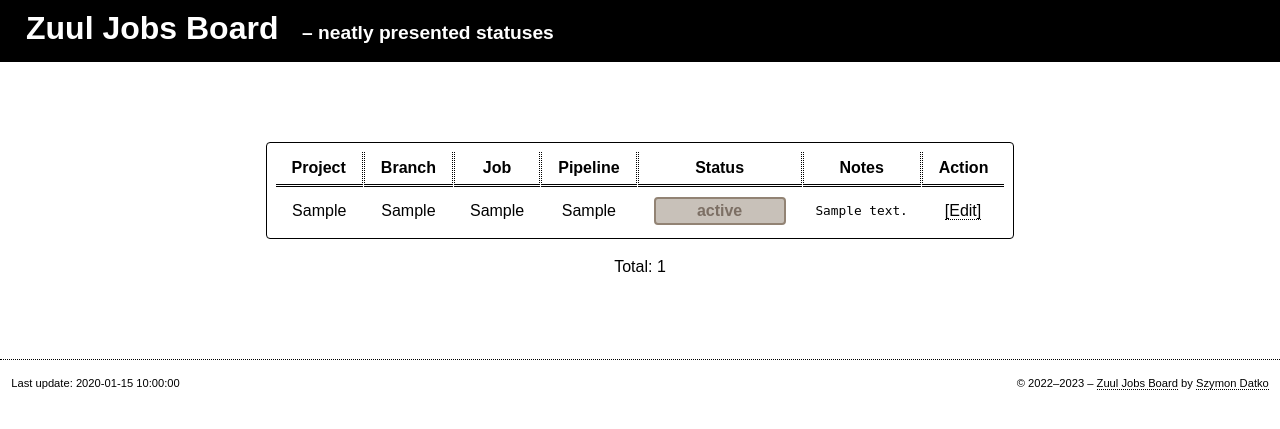
After one commit to sdatko/zuul-jobs-board, a Flask app: page /notes in a window 1280 px wide. The commit adds this page. Shown: the top 429 px of the page. Run offline with Flask 3, Linux system fonts and the light colour scheme; tables that the repository leaves empty hold one stand-in row (values such as "Sample post").

Commit message:
Add subpage with list of all notes/annotations

```diff
--- a/zjb/db.py
+++ b/zjb/db.py
@@ -155,6 +155,19 @@ def get_results_for_view(filters: dict) -> dict:
     return results, headers
 
 
+def get_results_with_notes() -> dict:
+    results = []
+
+    with session() as s:
+        for result in (s.query(Build)
+                        .filter(Build.notes.is_not(None))
+                        .order_by(Build.project, Build.branch,
+                                  Build.job, Build.pipeline).all()):
+            results.append(result.__dict__)
+
+    return results
+
+
 def set_notes(ID, text) -> None:
     text = text.strip()
     if not text:
--- a/zjb/server.py
+++ b/zjb/server.py
@@ -71,6 +71,18 @@ def details():
     )
 
 
+@app.route("/notes", methods=['GET'])
+def notes():
+    results = db.get_results_with_notes()
+    last_update = db.get_last_update()
+
+    return render_template(
+        'notes.html.j2',
+        last_update=last_update,
+        results=results,
+    )
+
+
 @app.route("/zjb.sqlite3", methods=['GET'])
 def dumpdb():
     return send_file(db.dbfile)
--- /dev/null
+++ b/zjb/static/notes.css
@@ -0,0 +1,117 @@
+main table.notes {
+    border: 1px solid #000;
+    border-collapse: separate;
+    border-radius: 0.25em;
+    border-spacing: 0.1em;
+    margin: 0 auto;
+    padding: 0.5em;
+}
+
+main table.notes thead th {
+    border-bottom: 3px double #000;
+    border-left: 1px dotted #000;
+    border-right: 1px dotted #000;
+    padding: 0.25em 1.0em;
+    text-align: center;
+}
+
+main table.notes thead td:first-child,
+main table.notes thead th:first-child {
+    border-left: 0;
+}
+
+main table.notes thead td:last-child,
+main table.notes thead th:last-child {
+    border-right: 0;
+}
+
+main table.notes thead:after {
+    content: '';
+    display: block;
+    margin-top: 0.25em;
+}
+
+main table.notes > tbody > tr:nth-child(even) {
+    background-color: #eeeeee;
+}
+
+main table.notes tbody td {
+    overflow: hidden;
+    padding: 0.25em 1.0em;
+    text-align: center;
+    text-overflow: ellipsis;
+    white-space: nowrap;
+}
+
+main table.notes tbody td span.notes {
+    border: none;
+    cursor: pointer;
+    position: absolute;
+    right: 0.1em;
+    top: auto;
+    bottom: auto;
+}
+
+main table.notes tbody td span.notes:before {
+    content: '📝';
+}
+
+main table.notes tbody td b.status {
+    border-width: 2px;
+    border-style: solid;
+    border-radius: 0.25em;
+    display: inline-block;
+    font-weight: bold;
+    min-width: 7.0em;
+    padding: 0 0.5em;
+    text-align: center;
+
+    background-color: rgba(146, 131, 116, 0.5);
+    border-color: #928374;
+    color: #7c6f64;
+}
+
+main table.notes tbody td b.SUCCESS {
+    background-color: rgba(152, 151, 26, 0.5);
+    border-color: #98971a;
+    color: #79740e;
+}
+
+main table.notes tbody td b.FAILURE {
+    background-color: rgba(204, 36, 29, 0.5);
+    border-color: #cc241d;
+    color: #9d0006;
+}
+
+main table.notes tbody td b.ABORTED,
+main table.notes tbody td b.NODE_FAILURE,
+main table.notes tbody td b.RETRY,
+main table.notes tbody td b.RETRY_LIMIT {
+    background-color: rgba(215, 153, 33, 0.5);
+    border-color: #d79921;
+    color: #b57614;
+}
+
+main table.notes tbody td b.voting {
+    border-style: solid;
+}
+
+main table.notes tbody td b.non-voting {
+    border-style: dotted;
+}
+
+main table.notes tbody td.text {
+    font-family: monospace;
+    font-size: 80%;
+    margin: 0;
+    min-width: 5.0em;
+    max-width: 20.0em;
+    overflow: hidden;
+    text-align: left;
+    text-overflow: ellipsis;
+    white-space: nowrap;
+}
+
+main p.notes-summary {
+    text-align: center;
+}
--- a/zjb/templates/base.html.j2
+++ b/zjb/templates/base.html.j2
@@ -9,6 +9,7 @@
         <link rel="stylesheet" href="{{ url_for('static', filename='footer.css') }}">
         <link rel="stylesheet" href="{{ url_for('static', filename='views.css') }}">
         <link rel="stylesheet" href="{{ url_for('static', filename='results.css') }}">
+        <link rel="stylesheet" href="{{ url_for('static', filename='notes.css') }}">
         <link rel="stylesheet" href="{{ url_for('static', filename='overlay.css') }}">
         <link rel="stylesheet" href="{{ url_for('static', filename='details.css') }}">
         <link rel="stylesheet" href="{{ url_for('static', filename='toast.css') }}">
--- /dev/null
+++ b/zjb/templates/notes.html.j2
@@ -0,0 +1,44 @@
+{% extends "base.html.j2" %}
+{% block content %}
+    <table class="notes">
+        <thead>
+            <tr>
+                <th>Project</th>
+                <th>Branch</th>
+                <th>Job</th>
+                <th>Pipeline</th>
+                <th>Status</th>
+                <th>Notes</th>
+                <th>Action</th>
+            </tr>
+        </thead>
+        <tbody>
+        {%- for result in results %}
+            <tr>
+                <td>
+                    {{ result.project }}
+                </td>
+                <td>
+                    {{ result.branch }}
+                </td>
+                <td>
+                    {{ result.job }}
+                </td>
+                <td>
+                    {{ result.pipeline }}
+                </td>
+                <td>
+                <b class="status {{ result.status }} {% if result.voting %}voting{% else %}non-voting{% endif %}">{{ result.status }}</b>
+                </td>
+                <td class="text" title="{{ result.notes | e | replace('\n', '&#10;') }}">
+                    {{ result.notes | e }}
+                </td>
+                <td>
+                    <a class="edit" href="{{ url_for('details', id=result.id) }}">[Edit]</a>
+                </td>
+            </tr>
+        {%- endfor -%}
+        </tbody>
+    </table>
+    <p class="notes-summary">Total: {{ results | length }}</p>
+{% endblock %}
```
